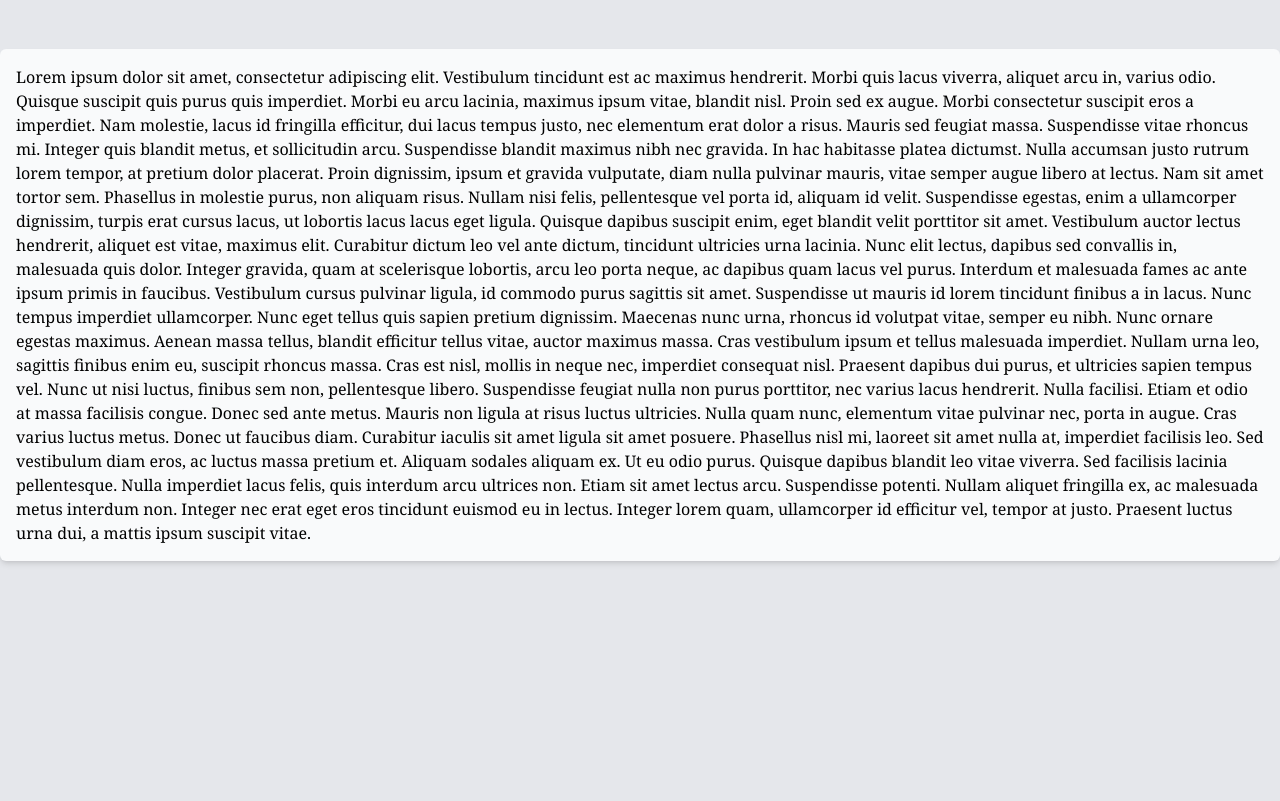
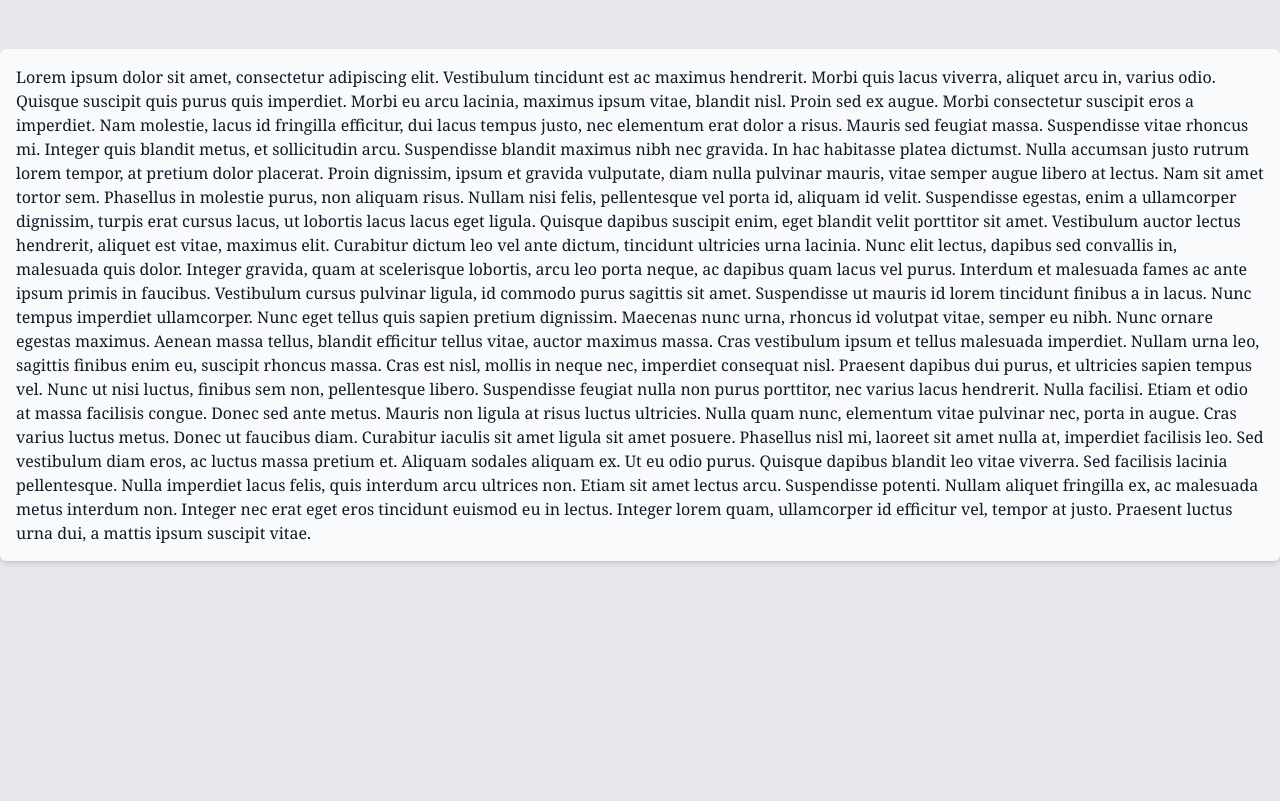
Before and after one commit to kavvata/sigemp, a Django app: page /ativos/ in a window 1280 px wide. Shown: the part 64-865 px from the top of the page. Run offline with Django 5.2, Linux system fonts and the light colour scheme; the visitor is signed in with stand-in values (Sample User, id 1); parts of the project's set-up code (start-up, migrations or seed data) failed here and were passed over; some libraries are stand-ins or nearby versions.

Commit message:
feat(theme): incluido material icons e alterado cor da fonte padrao em tema claro

```diff
--- a/theme/templates/base.html
+++ b/theme/templates/base.html
@@ -6,13 +6,14 @@
 		<meta charset="UTF-8">
 		<meta name="viewport" content="width=device-width, initial-scale=1.0">
 		<meta http-equiv="X-UA-Compatible" content="ie=edge">
+    <link href="https://fonts.googleapis.com/icon?family=Material+Icons" rel="stylesheet">
 		{% tailwind_css %}
 	</head>
 
 	<body class="bg-gray-50 leading-normal tracking-normal w-screen h-screen">
         {% include "navigation.html" %}
         <div class="pt-6 bg-gray-200 h-screen flex-col items-center justify-center">
-          <div class="pt-6">
+          <div class="pt-6 text-gray-900">
             {% block content %}
             {% endblock %}
           </div>
```
